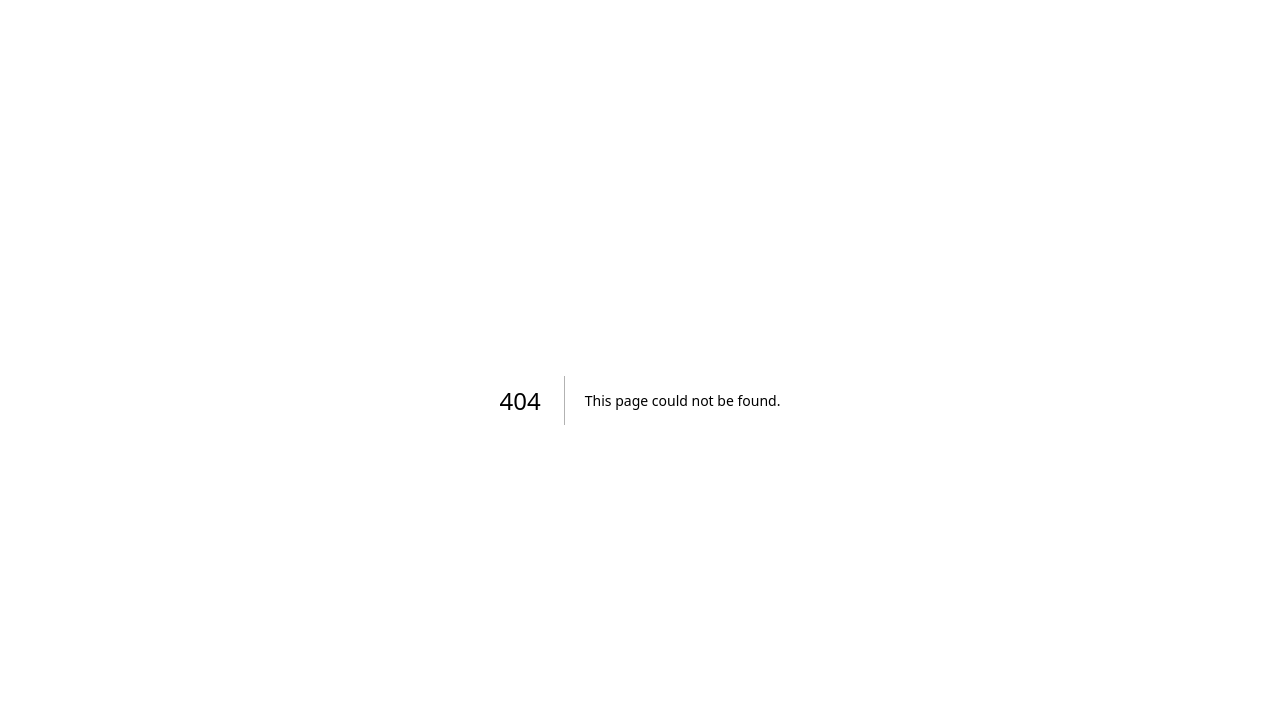
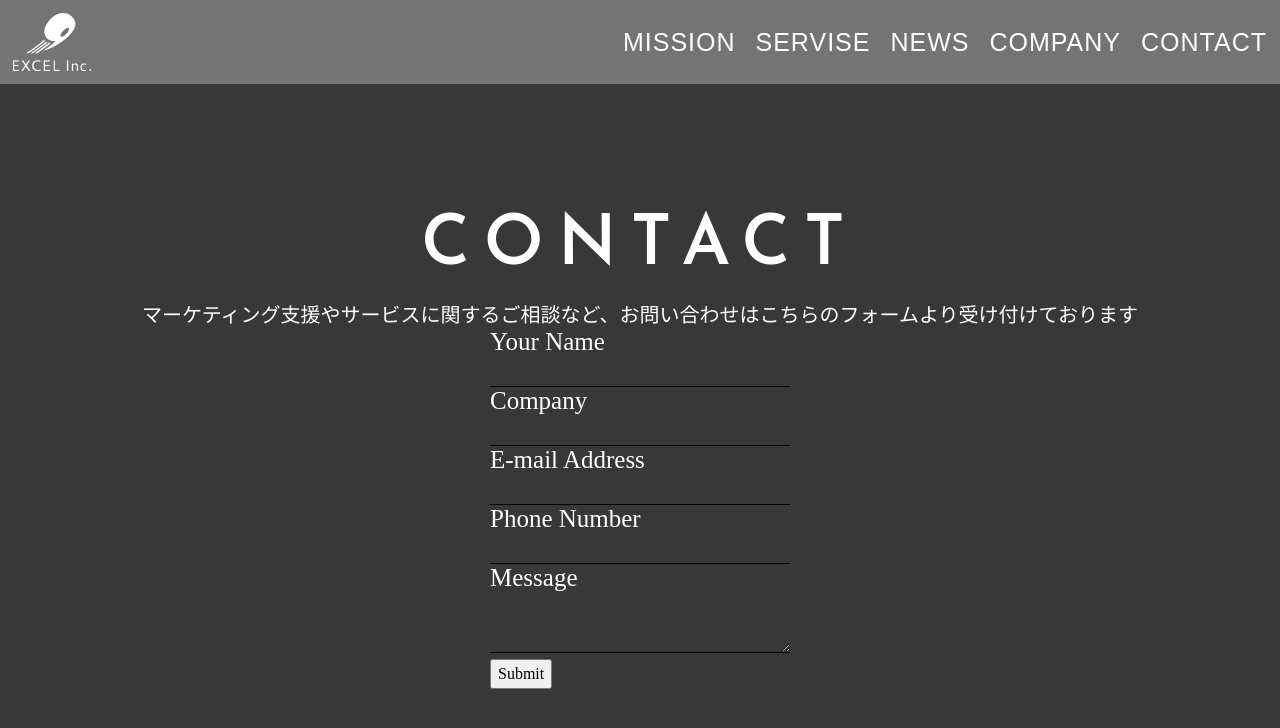
Before and after one commit to mitsu0428/excel-inc, a Next.js app: page /contact in a window 1280 px wide. Before the commit this address had no page. Shown: the top 728 px of the page. Built offline with nearby package versions, Linux system fonts and the light colour scheme; a web font is replaced by a local one.

Commit message:
fix: headerNavigationは共通したものを使う

```diff
--- a/src/app/components/Main.tsx
+++ b/src/app/components/Main.tsx
@@ -3,7 +3,6 @@
 import React from "react";
 import styled from "styled-components";
 
-import * as HearderNavigation from "./HeaderNavigation";
 import * as Section2 from "./Sec2";
 import * as Section3 from "./Sec3";
 import * as Section4 from "./Sec4";
@@ -14,7 +13,6 @@ import * as FooterNavigation from "./FooterNavigation";
 export const Component = () => {
   return (
     <Main>
-      <HearderNavigation.Component />
       {/* Section1でローディングなのかMovieなのか。 */}
       <Section2.Component />
       <Section3.Component />
--- /dev/null
+++ b/src/app/contact/page.tsx
@@ -0,0 +1,192 @@
+"use client";
+
+import React, { useState } from "react";
+import styled from "styled-components";
+
+import * as Font from "../styles/NextFont";
+
+export const Component = () => {
+  const [formData, setFormData] = useState({
+    name: "",
+    company: "",
+    email: "",
+    phone: "",
+    message: "",
+  });
+
+  const handleChange = (
+    e: React.ChangeEvent<HTMLInputElement | HTMLTextAreaElement>
+  ) => {
+    const { name, value } = e.target;
+    setFormData((prevData) => ({
+      ...prevData,
+      [name]: value,
+    }));
+  };
+
+  const handleSubmit = (e: React.FormEvent<HTMLFormElement>) => {
+    e.preventDefault();
+    // todo: フォームデータを送信するためのロジック
+    console.log(formData);
+  };
+
+  return (
+    <Wrap>
+      <TitleH2_Contact className={Font.Font.CustomJosefinSans.className}>
+        CONTACT
+      </TitleH2_Contact>
+      <Text>
+        マーケティング支援やサービスに関するご相談など、お問い合わせはこちらのフォームより受け付けております
+      </Text>
+      <form onSubmit={handleSubmit}>
+        <SubWrap>
+          <TextLarge>
+            Your Name
+            <Input
+              type="text"
+              name="name"
+              value={formData.name}
+              onChange={handleChange}
+            />
+          </TextLarge>
+          <TextLarge>
+            Company
+            <Input
+              type="text"
+              name="company"
+              value={formData.company}
+              onChange={handleChange}
+            />
+          </TextLarge>
+          <TextLarge>
+            E-mail Address
+            <Input
+              type="email"
+              name="email"
+              value={formData.email}
+              onChange={handleChange}
+            />
+          </TextLarge>
+          <TextLarge>
+            Phone Number
+            <Input
+              type="tel"
+              name="phone"
+              value={formData.phone}
+              onChange={handleChange}
+            />
+          </TextLarge>
+          <TextLarge>
+            Message
+            <TextArea
+              name="message"
+              value={formData.message}
+              onChange={handleChange}
+            />
+          </TextLarge>
+        </SubWrap>
+        <button type="submit">Submit</button>
+      </form>
+    </Wrap>
+  );
+};
+
+const Wrap = styled.main`
+  display: flex;
+  justify-content: center;
+  align-items: center;
+  flex-direction: column;
+  background-color: #383838;
+  width: 100%;
+  height: 100vh;
+`;
+
+const SubWrap = styled.div`
+  display: flex;
+  justify-content: center;
+  align-items: center;
+  flex-direction: column;
+  background-color: #383838;
+  width: 300px;
+`;
+
+const TitleH2_Contact = styled.h2`
+  font-size: 70px;
+  text-align: center;
+  font-weight: 600;
+  color: #fff;
+  letter-spacing: 14px;
+  margin-top: 83px;
+
+  @media (max-width: 768px) {
+    font-size: 25px;
+  }
+`;
+
+const TextLarge = styled.label`
+  color: #fff;
+  font-family: YuGothic;
+  width: 100%;
+  text-align: left;
+  font-size: 25px;
+  font-style: normal;
+  font-weight: 500;
+  line-height: normal;
+
+  @media (max-width: 768px) {
+    font-size: 8px;
+  }
+`;
+
+const Text = styled.p`
+  color: #fff;
+  font-family: YuGothic;
+  font-size: 20px;
+  font-style: normal;
+  font-weight: 500;
+  line-height: normal;
+
+  @media (max-width: 768px) {
+    font-size: 8px;
+  }
+`;
+
+const Input = styled.input`
+  border: none;
+  border-bottom: 1px solid #000;
+  width: 100%;
+  height: 100%;
+  background-color: #383838;
+  color: #fff;
+  font-family: YuGothic;
+  font-size: 25px;
+  font-style: normal;
+  font-weight: 500;
+  line-height: normal;
+  text-align: left;
+
+  @media (max-width: 768px) {
+    font-size: 8px;
+  }
+`;
+
+const TextArea = styled.textarea`
+  border: none;
+  border-bottom: 1px solid #000;
+  width: 100%;
+  height: 100%;
+  background-color: #383838;
+  color: #fff;
+  font-family: YuGothic;
+  font-size: 25px;
+  font-style: normal;
+  font-weight: 500;
+  line-height: normal;
+  text-align: left;
+
+  @media (max-width: 768px) {
+    font-size: 8px;
+  }
+`;
+
+export default Component;
--- a/src/app/layout.tsx
+++ b/src/app/layout.tsx
@@ -1,5 +1,6 @@
 import type { Metadata } from "next";
 import StyledComponentsRegistry from "./lib/registry";
+import * as HearderNavigation from "./components/HeaderNavigation";
 import "./styles/globals.css";
 
 export const metadata: Metadata = {
@@ -21,7 +22,10 @@ export default function RootLayout({
         />
       </head>
       <StyledComponentsRegistry>
-        <body>{children}</body>
+        <body>
+          <HearderNavigation.Component />
+          {children}
+        </body>
       </StyledComponentsRegistry>
     </html>
   );
```
